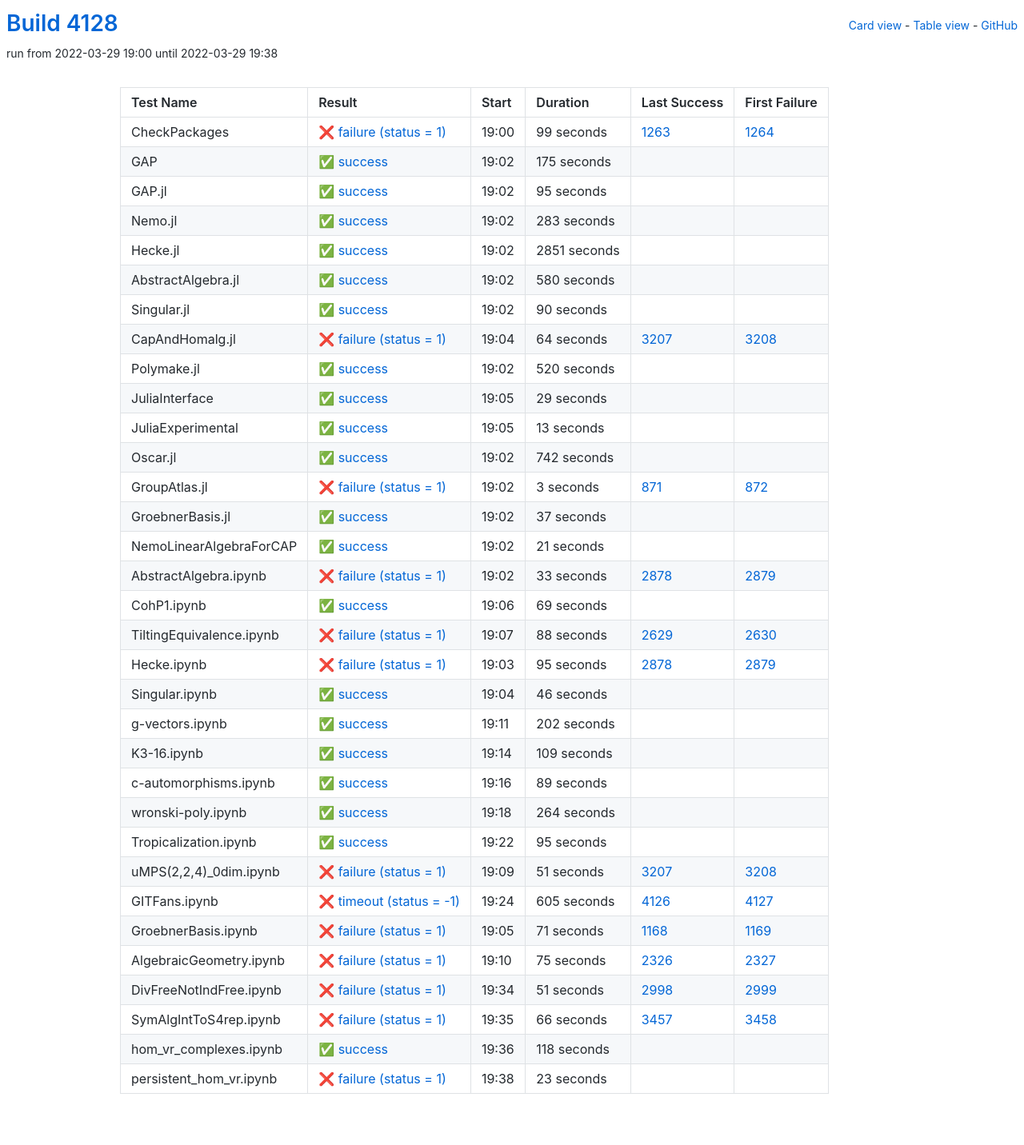
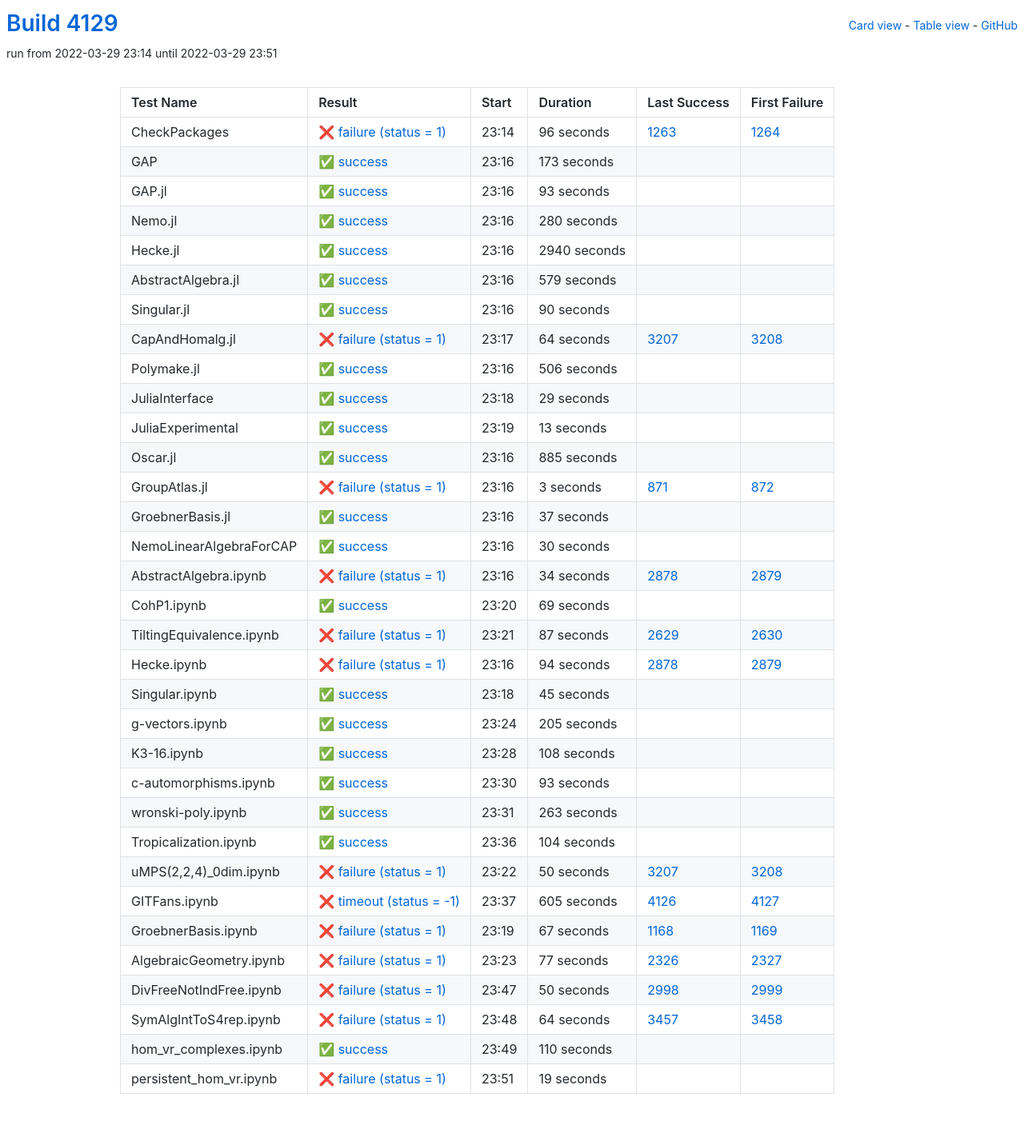
Before and after one commit to oscar-system/oscar-ci-status-stable, a Jekyll site: the page built from table.html, in a window 1280 px wide. Shown: the whole page at 80% size. Built offline with Jekyll 4.4.1, drawn with Linux system fonts in a browser that asks for light colours.

Commit message:
Build #4129

```diff
--- a/_data/ci.yml
+++ b/_data/ci.yml
@@ -1,6 +1,6 @@
 ---
-build: 4128
-build_url: https://oscarci.mathematik.uni-kl.de/job/oscar-stable/4128/
+build: 4129
+build_url: https://oscarci.mathematik.uni-kl.de/job/oscar-stable/4129/
 job: oscar-stable
 organization: oscar-system
 repo: oscar-ci-status-stable
@@ -8,80 +8,80 @@ repourl: https://github.com/oscar-system/oscar-ci-status-stable
 tests:
 - name: CheckPackages
   id: checkpackages
-  log: https://oscarci.mathematik.uni-kl.de/job/oscar-stable/4128/artifact/logs/build-4128/CheckPackages.log
-  start: 2022-03-29 19:00
+  log: https://oscarci.mathematik.uni-kl.de/job/oscar-stable/4129/artifact/logs/build-4129/CheckPackages.log
+  start: 2022-03-29 23:14
   success: false
   exitcode: 1
   status: failure
-  duration: 99
+  duration: 96
   last_success: 1263
   last_success_url: https://oscarci.mathematik.uni-kl.de/job/oscar-stable/1263/
   first_failure: 1264
   first_failure_url: https://oscarci.mathematik.uni-kl.de/job/oscar-stable/1264/
 - name: GAP
   id: gap
-  log: https://oscarci.mathematik.uni-kl.de/job/oscar-stable/4128/artifact/logs/build-4128/GAP.log
-  start: 2022-03-29 19:02
+  log: https://oscarci.mathematik.uni-kl.de/job/oscar-stable/4129/artifact/logs/build-4129/GAP.log
+  start: 2022-03-29 23:16
   success: true
   exitcode: 0
   status: success
-  duration: 175
+  duration: 173
   last_success: false
   last_success_url:
   first_failure: false
   first_failure_url:
 - name: GAP.jl
   id: gap-jl
-  log: https://oscarci.mathematik.uni-kl.de/job/oscar-stable/4128/artifact/logs/build-4128/GAP.jl.log
-  start: 2022-03-29 19:02
+  log: https://oscarci.mathematik.uni-kl.de/job/oscar-stable/4129/artifact/logs/build-4129/GAP.jl.log
+  start: 2022-03-29 23:16
   success: true
   exitcode: 0
   status: success
-  duration: 95
+  duration: 93
   last_success: false
   last_success_url:
   first_failure: false
   first_failure_url:
 - name: Nemo.jl
   id: nemo-jl
-  log: https://oscarci.mathematik.uni-kl.de/job/oscar-stable/4128/artifact/logs/build-4128/Nemo.jl.log
-  start: 2022-03-29 19:02
+  log: https://oscarci.mathematik.uni-kl.de/job/oscar-stable/4129/artifact/logs/build-4129/Nemo.jl.log
+  start: 2022-03-29 23:16
   success: true
   exitcode: 0
   status: success
-  duration: 283
+  duration: 280
   last_success: false
   last_success_url:
   first_failure: false
   first_failure_url:
 - name: Hecke.jl
   id: hecke-jl
-  log: https://oscarci.mathematik.uni-kl.de/job/oscar-stable/4128/artifact/logs/build-4128/Hecke.jl.log
-  start: 2022-03-29 19:02
+  log: https://oscarci.mathematik.uni-kl.de/job/oscar-stable/4129/artifact/logs/build-4129/Hecke.jl.log
+  start: 2022-03-29 23:16
   success: true
   exitcode: 0
   status: success
-  duration: 2851
+  duration: 2940
   last_success: false
   last_success_url:
   first_failure: false
   first_failure_url:
 - name: AbstractAlgebra.jl
   id: abstractalgebra-jl
-  log: https://oscarci.mathematik.uni-kl.de/job/oscar-stable/4128/artifact/logs/build-4128/AbstractAlgebra.jl.log
-  start: 2022-03-29 19:02
+  log: https://oscarci.mathematik.uni-kl.de/job/oscar-stable/4129/artifact/logs/build-4129/AbstractAlgebra.jl.log
+  start: 2022-03-29 23:16
   success: true
   exitcode: 0
   status: success
-  duration: 580
+  duration: 579
   last_success: false
   last_success_url:
   first_failure: false
   first_failure_url:
 - name: Singular.jl
   id: singular-jl
-  log: https://oscarci.mathematik.uni-kl.de/job/oscar-stable/4128/artifact/logs/build-4128/Singular.jl.log
-  start: 2022-03-29 19:02
+  log: https://oscarci.mathematik.uni-kl.de/job/oscar-stable/4129/artifact/logs/build-4129/Singular.jl.log
+  start: 2022-03-29 23:16
   success: true
   exitcode: 0
   status: success
@@ -92,8 +92,8 @@ tests:
   first_failure_url:
 - name: CapAndHomalg.jl
   id: capandhomalg-jl
-  log: https://oscarci.mathematik.uni-kl.de/job/oscar-stable/4128/artifact/logs/build-4128/CapAndHomalg.jl.log
-  start: 2022-03-29 19:04
+  log: https://oscarci.mathematik.uni-kl.de/job/oscar-stable/4129/artifact/logs/build-4129/CapAndHomalg.jl.log
+  start: 2022-03-29 23:17
   success: false
   exitcode: 1
   status: failure
@@ -104,20 +104,20 @@ tests:
   first_failure_url: https://oscarci.mathematik.uni-kl.de/job/oscar-stable/3208/
 - name: Polymake.jl
   id: polymake-jl
-  log: https://oscarci.mathematik.uni-kl.de/job/oscar-stable/4128/artifact/logs/build-4128/Polymake.jl.log
-  start: 2022-03-29 19:02
+  log: https://oscarci.mathematik.uni-kl.de/job/oscar-stable/4129/artifact/logs/build-4129/Polymake.jl.log
+  start: 2022-03-29 23:16
   success: true
   exitcode: 0
   status: success
-  duration: 520
+  duration: 506
   last_success: false
   last_success_url:
   first_failure: false
   first_failure_url:
 - name: JuliaInterface
   id: juliainterface
-  log: https://oscarci.mathematik.uni-kl.de/job/oscar-stable/4128/artifact/logs/build-4128/JuliaInterface.log
-  start: 2022-03-29 19:05
+  log: https://oscarci.mathematik.uni-kl.de/job/oscar-stable/4129/artifact/logs/build-4129/JuliaInterface.log
+  start: 2022-03-29 23:18
   success: true
   exitcode: 0
   status: success
@@ -128,8 +128,8 @@ tests:
   first_failure_url:
 - name: JuliaExperimental
   id: juliaexperimental
-  log: https://oscarci.mathematik.uni-kl.de/job/oscar-stable/4128/artifact/logs/build-4128/JuliaExperimental.log
-  start: 2022-03-29 19:05
+  log: https://oscarci.mathematik.uni-kl.de/job/oscar-stable/4129/artifact/logs/build-4129/JuliaExperimental.log
+  start: 2022-03-29 23:19
   success: true
   exitcode: 0
   status: success
@@ -140,20 +140,20 @@ tests:
   first_failure_url:
 - name: Oscar.jl
   id: oscar-jl
-  log: https://oscarci.mathematik.uni-kl.de/job/oscar-stable/4128/artifact/logs/build-4128/Oscar.jl.log
-  start: 2022-03-29 19:02
+  log: https://oscarci.mathematik.uni-kl.de/job/oscar-stable/4129/artifact/logs/build-4129/Oscar.jl.log
+  start: 2022-03-29 23:16
   success: true
   exitcode: 0
   status: success
-  duration: 742
+  duration: 885
   last_success: false
   last_success_url:
   first_failure: false
   first_failure_url:
 - name: GroupAtlas.jl
   id: groupatlas-jl
-  log: https://oscarci.mathematik.uni-kl.de/job/oscar-stable/4128/artifact/logs/build-4128/GroupAtlas.jl.log
-  start: 2022-03-29 19:02
+  log: https://oscarci.mathematik.uni-kl.de/job/oscar-stable/4129/artifact/logs/build-4129/GroupAtlas.jl.log
+  start: 2022-03-29 23:16
   success: false
   exitcode: 1
   status: failure
@@ -164,8 +164,8 @@ tests:
   first_failure_url: https://oscarci.mathematik.uni-kl.de/job/oscar-stable/872/
 - name: GroebnerBasis.jl
   id: groebnerbasis-jl
-  log: https://oscarci.mathematik.uni-kl.de/job/oscar-stable/4128/artifact/logs/build-4128/GroebnerBasis.jl.log
-  start: 2022-03-29 19:02
+  log: https://oscarci.mathematik.uni-kl.de/job/oscar-stable/4129/artifact/logs/build-4129/GroebnerBasis.jl.log
+  start: 2022-03-29 23:16
   success: true
   exitcode: 0
   status: success
@@ -176,32 +176,32 @@ tests:
   first_failure_url:
 - name: NemoLinearAlgebraForCAP
   id: nemolinearalgebraforcap
-  log: https://oscarci.mathematik.uni-kl.de/job/oscar-stable/4128/artifact/logs/build-4128/NemoLinearAlgebraForCAP.log
-  start: 2022-03-29 19:02
+  log: https://oscarci.mathematik.uni-kl.de/job/oscar-stable/4129/artifact/logs/build-4129/NemoLinearAlgebraForCAP.log
+  start: 2022-03-29 23:16
   success: true
   exitcode: 0
   status: success
-  duration: 21
+  duration: 30
   last_success: false
   last_success_url:
   first_failure: false
   first_failure_url:
 - name: AbstractAlgebra.ipynb
   id: abstractalgebra-ipynb
-  log: https://oscarci.mathematik.uni-kl.de/job/oscar-stable/4128/artifact/logs/build-4128/AbstractAlgebra.ipynb.log
-  start: 2022-03-29 19:02
+  log: https://oscarci.mathematik.uni-kl.de/job/oscar-stable/4129/artifact/logs/build-4129/AbstractAlgebra.ipynb.log
+  start: 2022-03-29 23:16
   success: false
   exitcode: 1
   status: failure
-  duration: 33
+  duration: 34
   last_success: 2878
   last_success_url: https://oscarci.mathematik.uni-kl.de/job/oscar-stable/2878/
   first_failure: 2879
   first_failure_url: https://oscarci.mathematik.uni-kl.de/job/oscar-stable/2879/
 - name: CohP1.ipynb
   id: cohp1-ipynb
-  log: https://oscarci.mathematik.uni-kl.de/job/oscar-stable/4128/artifact/logs/build-4128/CohP1.ipynb.log
-  start: 2022-03-29 19:06
+  log: https://oscarci.mathematik.uni-kl.de/job/oscar-stable/4129/artifact/logs/build-4129/CohP1.ipynb.log
+  start: 2022-03-29 23:20
   success: true
   exitcode: 0
   status: success
@@ -212,116 +212,116 @@ tests:
   first_failure_url:
 - name: TiltingEquivalence.ipynb
   id: tiltingequivalence-ipynb
-  log: https://oscarci.mathematik.uni-kl.de/job/oscar-stable/4128/artifact/logs/build-4128/TiltingEquivalence.ipynb.log
-  start: 2022-03-29 19:07
+  log: https://oscarci.mathematik.uni-kl.de/job/oscar-stable/4129/artifact/logs/build-4129/TiltingEquivalence.ipynb.log
+  start: 2022-03-29 23:21
   success: false
   exitcode: 1
   status: failure
-  duration: 88
+  duration: 87
   last_success: 2629
   last_success_url: https://oscarci.mathematik.uni-kl.de/job/oscar-stable/2629/
   first_failure: 2630
   first_failure_url: https://oscarci.mathematik.uni-kl.de/job/oscar-stable/2630/
 - name: Hecke.ipynb
   id: hecke-ipynb
-  log: https://oscarci.mathematik.uni-kl.de/job/oscar-stable/4128/artifact/logs/build-4128/Hecke.ipynb.log
-  start: 2022-03-29 19:03
+  log: https://oscarci.mathematik.uni-kl.de/job/oscar-stable/4129/artifact/logs/build-4129/Hecke.ipynb.log
+  start: 2022-03-29 23:16
   success: false
   exitcode: 1
   status: failure
-  duration: 95
+  duration: 94
   last_success: 2878
   last_success_url: https://oscarci.mathematik.uni-kl.de/job/oscar-stable/2878/
   first_failure: 2879
   first_failure_url: https://oscarci.mathematik.uni-kl.de/job/oscar-stable/2879/
 - name: Singular.ipynb
   id: singular-ipynb
-  log: https://oscarci.mathematik.uni-kl.de/job/oscar-stable/4128/artifact/logs/build-4128/Singular.ipynb.log
-  start: 2022-03-29 19:04
+  log: https://oscarci.mathematik.uni-kl.de/job/oscar-stable/4129/artifact/logs/build-4129/Singular.ipynb.log
+  start: 2022-03-29 23:18
   success: true
   exitcode: 0
   status: success
-  duration: 46
+  duration: 45
   last_success: false
   last_success_url:
   first_failure: false
   first_failure_url:
 - name: g-vectors.ipynb
   id: g-vectors-ipynb
-  log: https://oscarci.mathematik.uni-kl.de/job/oscar-stable/4128/artifact/logs/build-4128/g-vectors.ipynb.log
-  start: 2022-03-29 19:11
+  log: https://oscarci.mathematik.uni-kl.de/job/oscar-stable/4129/artifact/logs/build-4129/g-vectors.ipynb.log
+  start: 2022-03-29 23:24
   success: true
   exitcode: 0
   status: success
-  duration: 202
+  duration: 205
   last_success: false
   last_success_url:
   first_failure: false
   first_failure_url:
 - name: K3-16.ipynb
   id: k3-16-ipynb
-  log: https://oscarci.mathematik.uni-kl.de/job/oscar-stable/4128/artifact/logs/build-4128/K3-16.ipynb.log
-  start: 2022-03-29 19:14
+  log: https://oscarci.mathematik.uni-kl.de/job/oscar-stable/4129/artifact/logs/build-4129/K3-16.ipynb.log
+  start: 2022-03-29 23:28
   success: true
   exitcode: 0
   status: success
-  duration: 109
+  duration: 108
   last_success: false
   last_success_url:
   first_failure: false
   first_failure_url:
 - name: c-automorphisms.ipynb
   id: c-automorphisms-ipynb
-  log: https://oscarci.mathematik.uni-kl.de/job/oscar-stable/4128/artifact/logs/build-4128/c-automorphisms.ipynb.log
-  start: 2022-03-29 19:16
+  log: https://oscarci.mathematik.uni-kl.de/job/oscar-stable/4129/artifact/logs/build-4129/c-automorphisms.ipynb.log
+  start: 2022-03-29 23:30
   success: true
   exitcode: 0
   status: success
-  duration: 89
+  duration: 93
   last_success: false
   last_success_url:
   first_failure: false
   first_failure_url:
 - name: wronski-poly.ipynb
   id: wronski-poly-ipynb
-  log: https://oscarci.mathematik.uni-kl.de/job/oscar-stable/4128/artifact/logs/build-4128/wronski-poly.ipynb.log
-  start: 2022-03-29 19:18
+  log: https://oscarci.mathematik.uni-kl.de/job/oscar-stable/4129/artifact/logs/build-4129/wronski-poly.ipynb.log
+  start: 2022-03-29 23:31
   success: true
   exitcode: 0
   status: success
-  duration: 264
+  duration: 263
   last_success: false
   last_success_url:
   first_failure: false
   first_failure_url:
 - name: Tropicalization.ipynb
   id: tropicalization-ipynb
-  log: https://oscarci.mathematik.uni-kl.de/job/oscar-stable/4128/artifact/logs/build-4128/Tropicalization.ipynb.log
-  start: 2022-03-29 19:22
+  log: https://oscarci.mathematik.uni-kl.de/job/oscar-stable/4129/artifact/logs/build-4129/Tropicalization.ipynb.log
+  start: 2022-03-29 23:36
   success: true
   exitcode: 0
   status: success
-  duration: 95
+  duration: 104
   last_success: false
   last_success_url:
   first_failure: false
   first_failure_url:
 - name: uMPS(2,2,4)_0dim.ipynb
   id: umps-2-2-4-0dim-ipynb
-  log: https://oscarci.mathematik.uni-kl.de/job/oscar-stable/4128/artifact/logs/build-4128/uMPS-2-2-4-_0dim.ipynb.log
-  start: 2022-03-29 19:09
+  log: https://oscarci.mathematik.uni-kl.de/job/oscar-stable/4129/artifact/logs/build-4129/uMPS-2-2-4-_0dim.ipynb.log
+  start: 2022-03-29 23:22
   success: false
   exitcode: 1
   status: failure
-  duration: 51
+  duration: 50
   last_success: 3207
   last_success_url: https://oscarci.mathematik.uni-kl.de/job/oscar-stable/3207/
   first_failure: 3208
   first_failure_url: https://oscarci.mathematik.uni-kl.de/job/oscar-stable/3208/
 - name: GITFans.ipynb
   id: gitfans-ipynb
-  log: https://oscarci.mathematik.uni-kl.de/job/oscar-stable/4128/artifact/logs/build-4128/GITFans.ipynb.log
-  start: 2022-03-29 19:24
+  log: https://oscarci.mathematik.uni-kl.de/job/oscar-stable/4129/artifact/logs/build-4129/GITFans.ipynb.log
+  start: 2022-03-29 23:37
   success: false
   exitcode: -1
   status: timeout
@@ -332,72 +332,72 @@ tests:
   first_failure_url: https://oscarci.mathematik.uni-kl.de/job/oscar-stable/4127/
 - name: GroebnerBasis.ipynb
   id: groebnerbasis-ipynb
-  log: https://oscarci.mathematik.uni-kl.de/job/oscar-stable/4128/artifact/logs/build-4128/GroebnerBasis.ipynb.log
-  start: 2022-03-29 19:05
+  log: https://oscarci.mathematik.uni-kl.de/job/oscar-stable/4129/artifact/logs/build-4129/GroebnerBasis.ipynb.log
+  start: 2022-03-29 23:19
   success: false
   exitcode: 1
   status: failure
-  duration: 71
+  duration: 67
   last_success: 1168
   last_success_url: https://oscarci.mathematik.uni-kl.de/job/oscar-stable/1168/
   first_failure: 1169
   first_failure_url: https://oscarci.mathematik.uni-kl.de/job/oscar-stable/1169/
 - name: AlgebraicGeometry.ipynb
   id: algebraicgeometry-ipynb
-  log: https://oscarci.mathematik.uni-kl.de/job/oscar-stable/4128/artifact/logs/build-4128/AlgebraicGeometry.ipynb.log
-  start: 2022-03-29 19:10
+  log: https://oscarci.mathematik.uni-kl.de/job/oscar-stable/4129/artifact/logs/build-4129/AlgebraicGeometry.ipynb.log
+  start: 2022-03-29 23:23
   success: false
   exitcode: 1
   status: failure
-  duration: 75
+  duration: 77
   last_success: 2326
   last_success_url: https://oscarci.mathematik.uni-kl.de/job/oscar-stable/2326/
   first_failure: 2327
   first_failure_url: https://oscarci.mathematik.uni-kl.de/job/oscar-stable/2327/
 - name: DivFreeNotIndFree.ipynb
   id: divfreenotindfree-ipynb
-  log: https://oscarci.mathematik.uni-kl.de/job/oscar-stable/4128/artifact/logs/build-4128/DivFreeNotIndFree.ipynb.log
-  start: 2022-03-29 19:34
+  log: https://oscarci.mathematik.uni-kl.de/job/oscar-stable/4129/artifact/logs/build-4129/DivFreeNotIndFree.ipynb.log
+  start: 2022-03-29 23:47
   success: false
   exitcode: 1
   status: failure
-  duration: 51
+  duration: 50
   last_success: 2998
   last_success_url: https://oscarci.mathematik.uni-kl.de/job/oscar-stable/2998/
   first_failure: 2999
   first_failure_url: https://oscarci.mathematik.uni-kl.de/job/oscar-stable/2999/
 - name: SymAlgIntToS4rep.ipynb
   id: symalginttos4rep-ipynb
-  log: https://oscarci.mathematik.uni-kl.de/job/oscar-stable/4128/artifact/logs/build-4128/SymAlgIntToS4rep.ipynb.log
-  start: 2022-03-29 19:35
+  log: https://oscarci.mathematik.uni-kl.de/job/oscar-stable/4129/artifact/logs/build-4129/SymAlgIntToS4rep.ipynb.log
+  start: 2022-03-29 23:48
   success: false
   exitcode: 1
   status: failure
-  duration: 66
+  duration: 64
   last_success: 3457
   last_success_url: https://oscarci.mathematik.uni-kl.de/job/oscar-stable/3457/
   first_failure: 3458
   first_failure_url: https://oscarci.mathematik.uni-kl.de/job/oscar-stable/3458/
 - name: hom_vr_complexes.ipynb
   id: hom-vr-complexes-ipynb
-  log: https://oscarci.mathematik.uni-kl.de/job/oscar-stable/4128/artifact/logs/build-4128/hom_vr_complexes.ipynb.log
-  start: 2022-03-29 19:36
+  log: https://oscarci.mathematik.uni-kl.de/job/oscar-stable/4129/artifact/logs/build-4129/hom_vr_complexes.ipynb.log
+  start: 2022-03-29 23:49
   success: true
   exitcode: 0
   status: success
-  duration: 118
+  duration: 110
   last_success: false
   last_success_url:
   first_failure: false
   first_failure_url:
 - name: persistent_hom_vr.ipynb
   id: persistent-hom-vr-ipynb
-  log: https://oscarci.mathematik.uni-kl.de/job/oscar-stable/4128/artifact/logs/build-4128/persistent_hom_vr.ipynb.log
-  start: 2022-03-29 19:38
+  log: https://oscarci.mathematik.uni-kl.de/job/oscar-stable/4129/artifact/logs/build-4129/persistent_hom_vr.ipynb.log
+  start: 2022-03-29 23:51
   success: false
   exitcode: 1
   status: failure
-  duration: 23
+  duration: 19
   last_success: false
   last_success_url:
   first_failure: false
```
Also changed, not shown: README.md.
